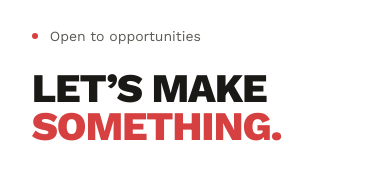
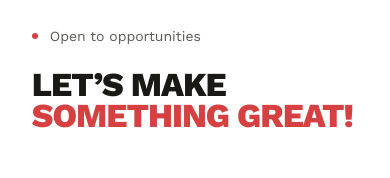
Before and after one commit to AxelGarland/AxelGarland, a Next.js app: page / in a window 390 px wide. Shown: the part 5029-5207 px from the top of the page. Built offline with nearby package versions, Linux system fonts and the light colour scheme.

Commit message:
Closing block: Let's make something great!
Co-Authored-By: Claude Sonnet 5.5 <noreply@anthropic.com>

```diff
--- a/components/sections/ClosingBlock.tsx
+++ b/components/sections/ClosingBlock.tsx
@@ -11,8 +11,8 @@ export function ClosingBlock() {
             <span aria-hidden className="h-1.5 w-1.5 rounded-full bg-accent" />
             Open to opportunities
           </p>
-          <h2 className="mb-12 max-w-[12ch] font-display text-[clamp(2.54rem,7.8vw,7.02rem)] font-light leading-[0.92] tracking-[-0.03em] text-ink">
-            Let&rsquo;s make <em className="italic text-accent">something.</em>
+          <h2 className="mb-12 max-w-[19ch] font-display text-[clamp(2.1rem,6.2vw,5.6rem)] font-light leading-[0.92] tracking-[-0.03em] text-ink">
+            Let&rsquo;s make <em className="italic text-accent">something great!</em>
           </h2>
           <div className="flex flex-wrap items-center gap-x-8 gap-y-5">
             <HalftoneButton href="/contact" label="Get in touch" />
```
Also changed, not shown: 1 other file (tests, documents, lock files or other folders).
